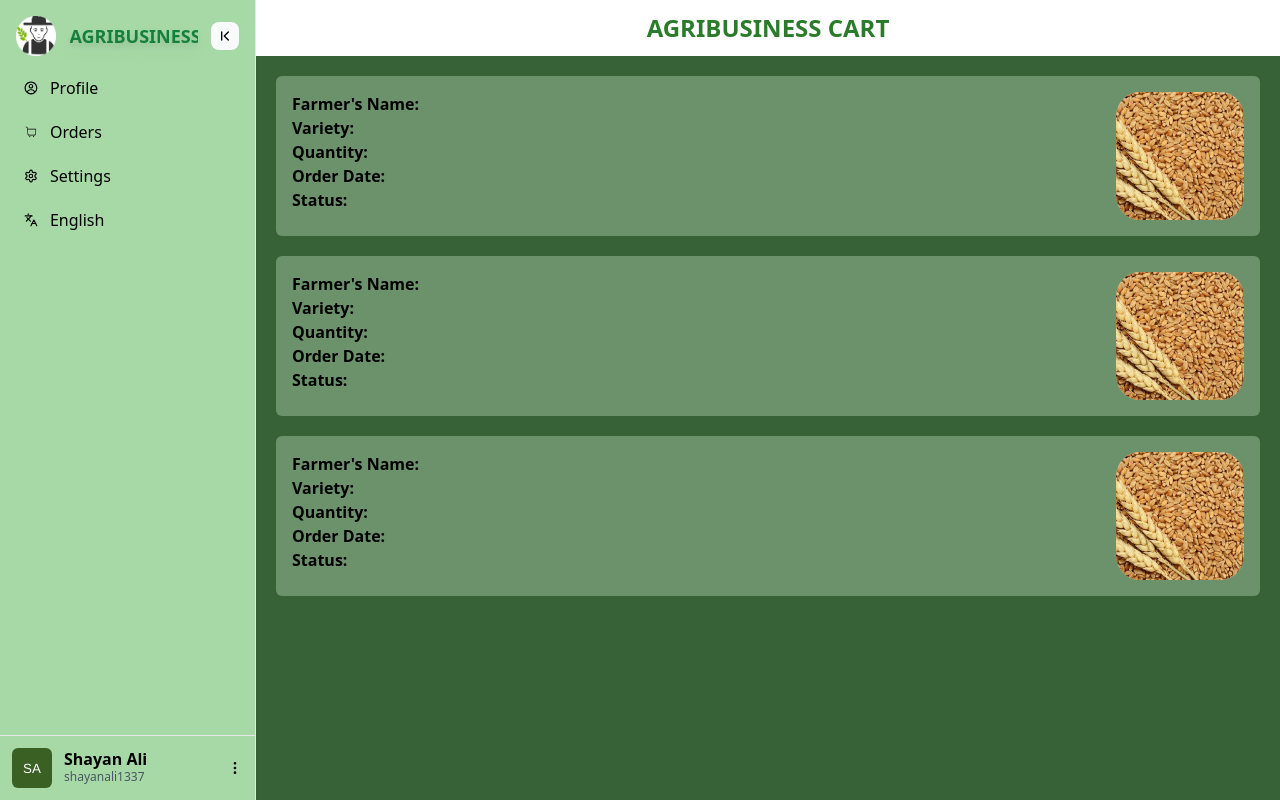
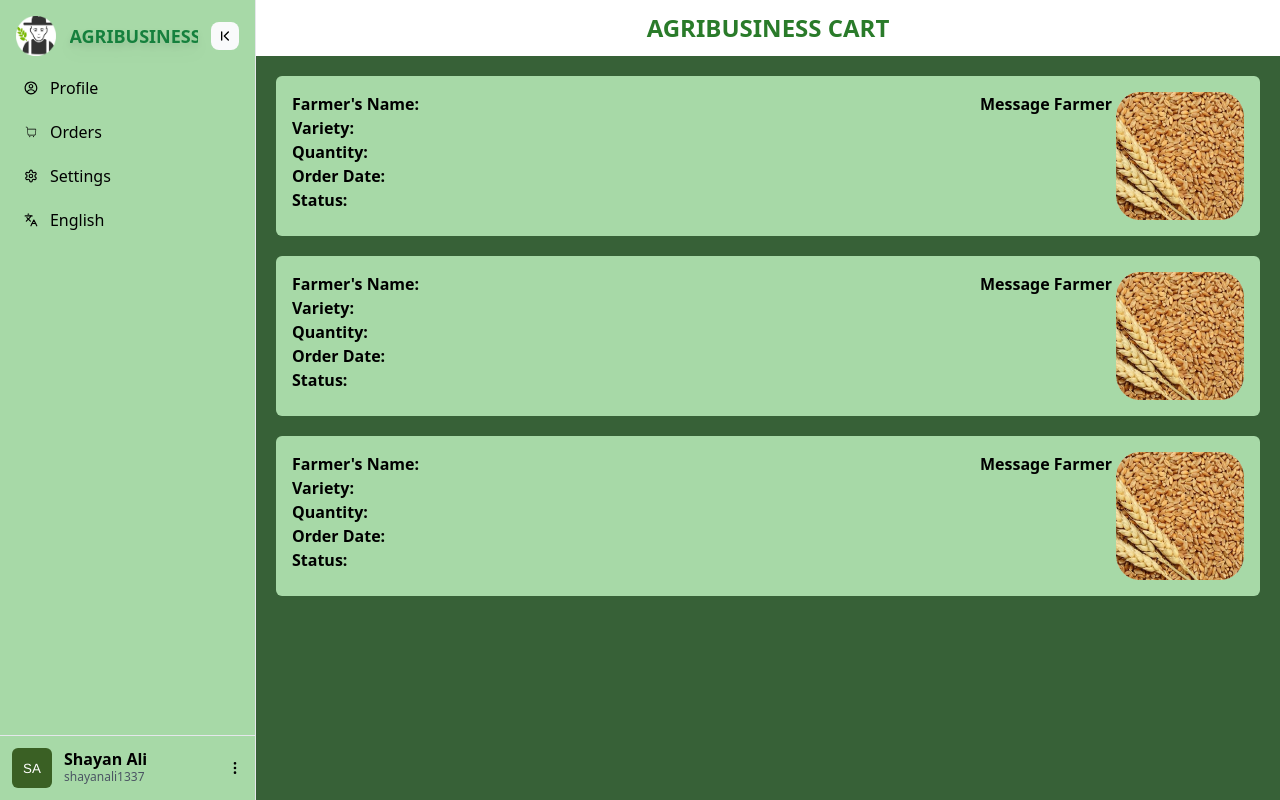
Before and after one commit to shayan-zaheer/agribusiness, a React (Vite) app in the folder client/: page / in a window 1280 px wide. Built offline with nearby package versions, Linux system fonts and the light colour scheme.

Commit message:
adding message feature

```diff
--- a/client/src/components/OrderItem.jsx
+++ b/client/src/components/OrderItem.jsx
@@ -1,9 +1,11 @@
 import { useTranslation } from "react-i18next";
+import { Link } from "react-router-dom";
 
 function OrderItem(){
     const {t} = useTranslation();
+    // bg-[#6c926c]
 	return (
-		<div className="flex justify-between bg-[#6C926C] text-black p-4 rounded-md m-5">
+		<div className="flex justify-between bg-[rgb(167,217,167)] text-black p-4 rounded-md m-5">
 			<div>
 				<p>
 					<strong>{t("farmer name")}:</strong>
@@ -21,7 +23,10 @@ function OrderItem(){
 					<strong>{t("status")}:</strong>
 				</p>
 			</div>
-			<div>
+			<div className="flex gap-1">
+                <Link to="/message">
+                    <strong>{t("message farmer")}</strong>
+                </Link>
 				<img className="w-32 h-32" src="./wheat.png" alt="" />
 			</div>
 		</div>
--- a/client/src/utils/i18n.js
+++ b/client/src/utils/i18n.js
@@ -18,7 +18,8 @@ i18n.use(initReactI18next).init({
                 variety: "Variety",
                 quantity: "Quantity",
                 "order date": "Order Date",
-                status: "Status"
+                status: "Status",
+                "message farmer": "Message Farmer"
             }
         },
         ur: {
@@ -31,7 +32,8 @@ i18n.use(initReactI18next).init({
                 variety: "قسم",
                 quantity: "مقدار",
                 "order date": "آرڈر کی تاریخ",
-                status: "درجہ"
+                status: "درجہ",
+                "message farmer": "کسان کو پیغام بھیجیں"
             }
         }
     }
```
